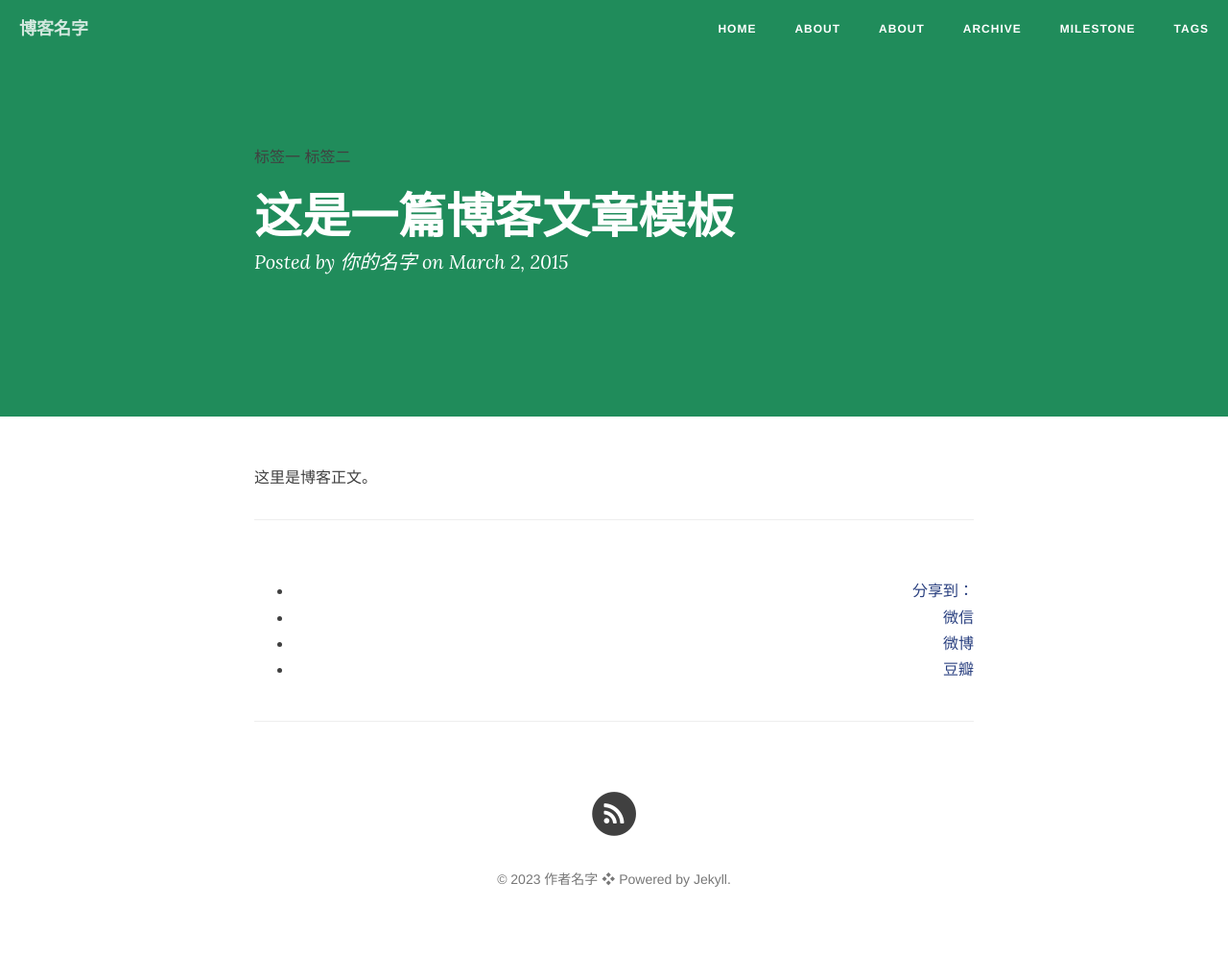
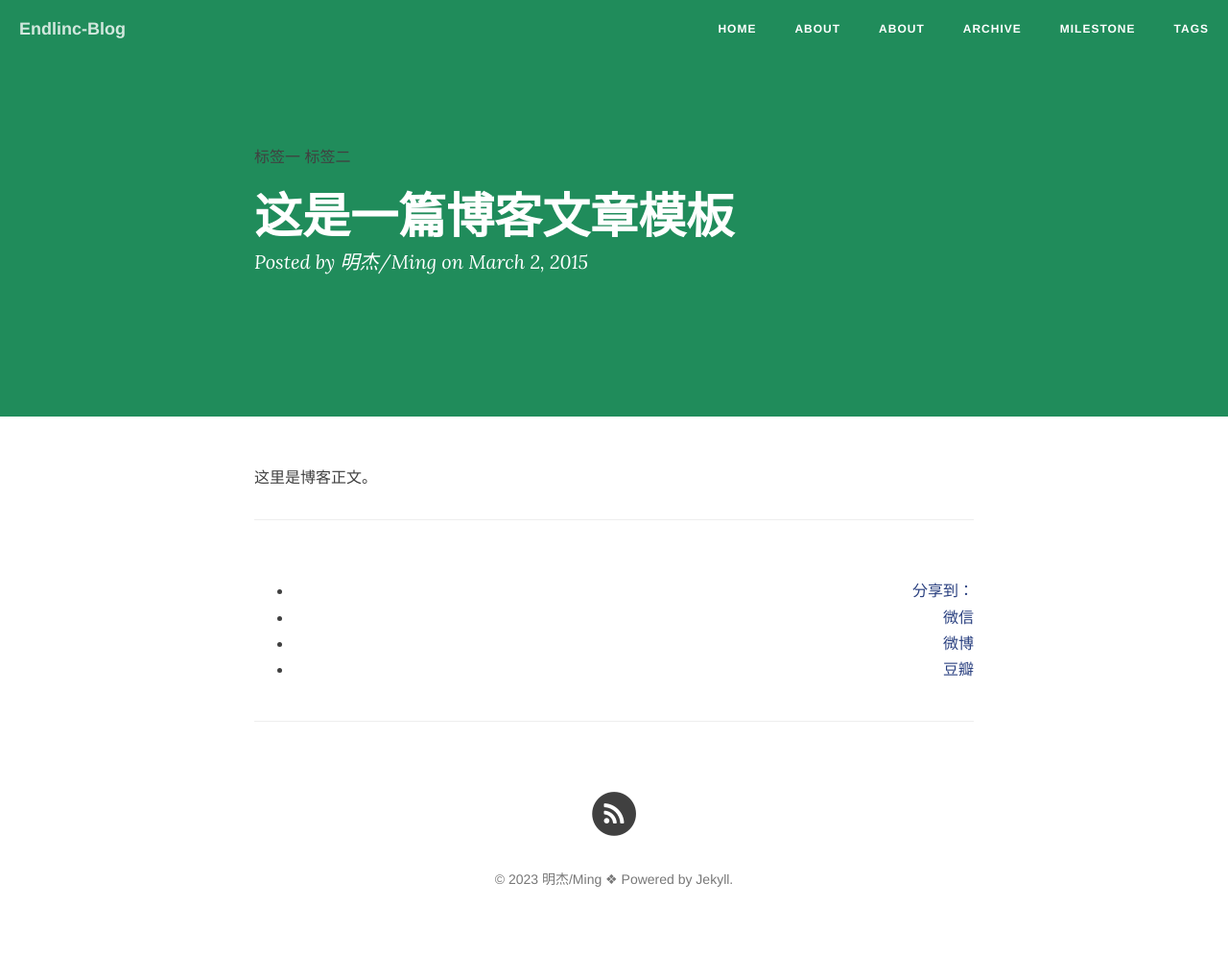
Before and after one commit to Endlinc/Endlinc.github.io, a Jekyll site: the page built from _posts/2015-03-02-how-to-write.md, in a window 1280 px wide. Shown: the whole page at 96% size. Built offline with Jekyll 4.4.1, drawn with Linux system fonts in a browser that asks for light colours; nearby versions of some CDN libraries; comment, search, counter and statistics services are not loaded.

Commit message:
Add some information

```diff
--- a/_config.yml
+++ b/_config.yml
@@ -1,16 +1,16 @@
 # Site settings
-title: 博客名字 # 你的博客名字，可以定义修订
+title: Endlinc-Blog # 你的博客名字，可以定义修订
 header-img: "img/green.jpg"
 tagline: "cn"
 description: "这是我的博客"  # 一句话描述你的博客
 baseurl: ""
-url: "http://cnfeat"  # 此处填写你的博客地址
+url: "https://endlinc.github.io"  # 此处填写你的博客地址
 
 # About/contact
 owner:
-  name: "作者名字" # 填写作者信息：名字
-  email: X@gmail.com # 填写作者信息：邮箱
-  bio: "你的博客描述" # 填写作者信息：博客描述
+  name: "明杰/Ming" # 填写作者信息：名字
+  email: parasolohalo@gmail.com # 填写作者信息：邮箱
+  bio: "This is my spot of the world." # 填写作者信息：博客描述
 
 # Data
 gavatar: img/favicon.png # 浏览器地址栏小图标，可自定义更改
@@ -43,7 +43,7 @@ defaults:
       type: "posts"
     values:
       layout: "post"
-      author: "你的名字" # 你的名字
+      author: "明杰/Ming" # 你的名字
       header-img: "img/green.jpg" # We don't want posts without a header image, that whould mean white on white
 
 # Comments
```
